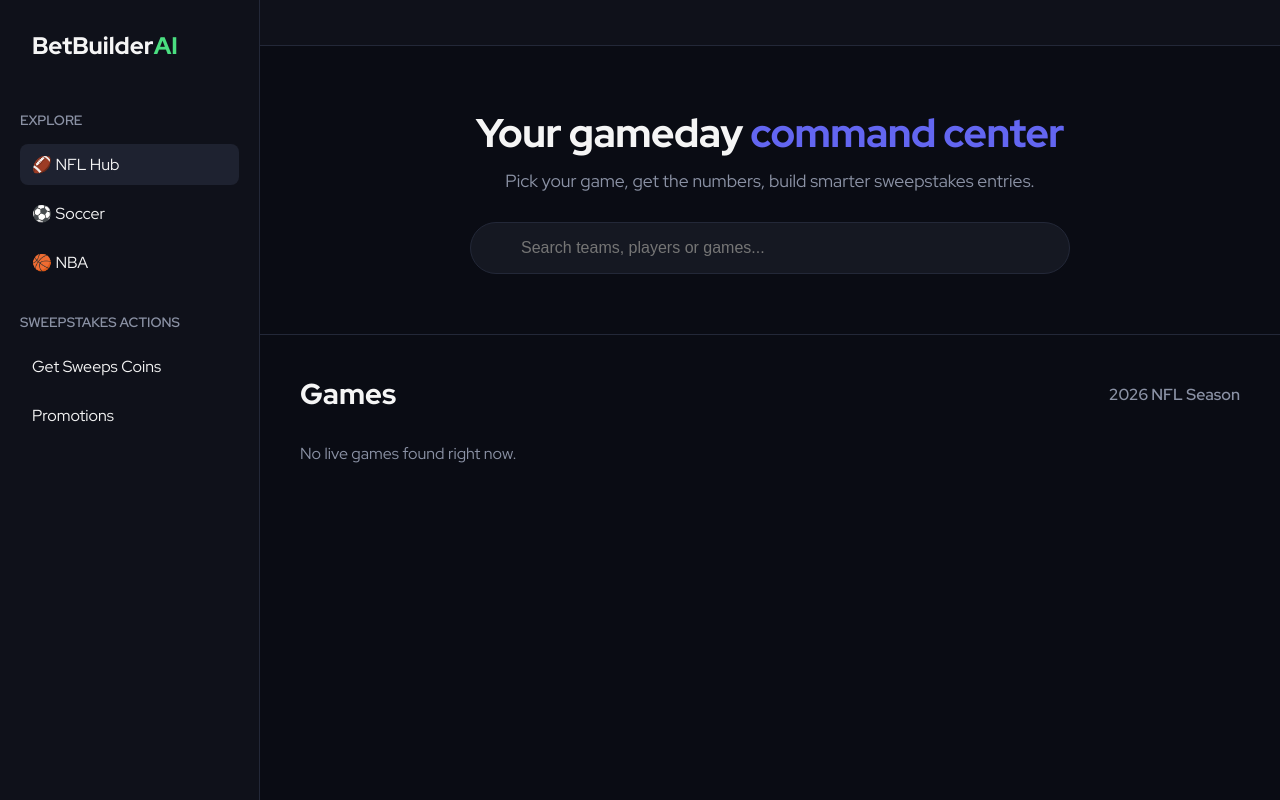
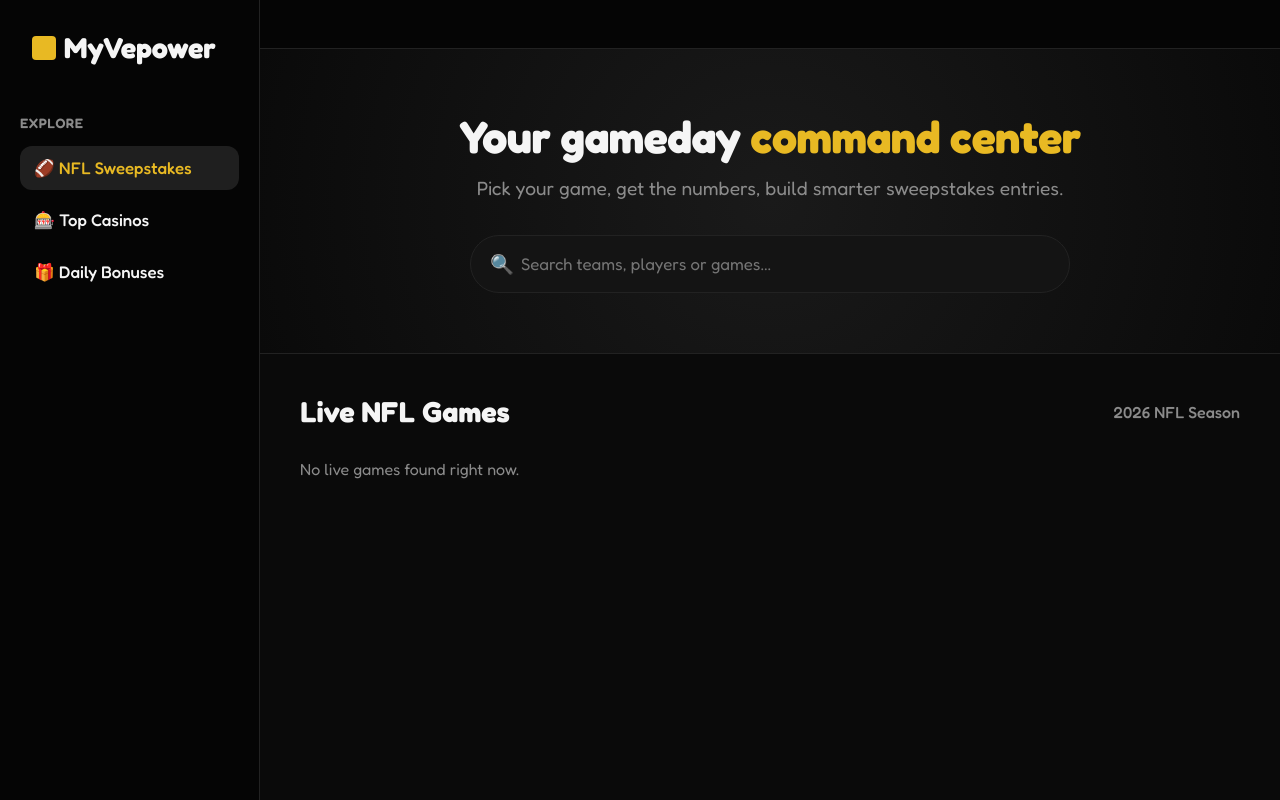
Before and after one commit to karthi3345/football, a Django app: page / in a window 1280 px wide. Run offline with Django 5.2, Linux system fonts and the light colour scheme; data that the repository does not hold is empty.

Commit message:
Apply exact MyVepower theme and typography to BetBuilder layout

```diff
--- a/sportsbook/templates/sportsbook/home.html
+++ b/sportsbook/templates/sportsbook/home.html
@@ -3,80 +3,96 @@
 <head>
   <meta charset="UTF-8">
   <meta name="viewport" content="width=device-width, initial-scale=1.0">
-  <title>BetBuilderAI NFL | Live Sweepstakes Data</title>
-  <link href="https://fonts.googleapis.com/css2?family=Red+Hat+Display:wght@400;500;600;700;800&display=swap" rel="stylesheet">
+  <title>MyVepower | Sweepstakes Command Center</title>
+
+  <!-- Using Fredoka font as detected on myvepower.com -->
+  <link rel="preconnect" href="https://fonts.googleapis.com">
+  <link rel="preconnect" href="https://fonts.gstatic.com" crossorigin>
+  <link href="https://fonts.googleapis.com/css2?family=Fredoka:wght@400;500;600;700&display=swap" rel="stylesheet">
+
   <style>
     :root {
-      --bg-base: #0a0c14;
-      --bg-surface: #151822;
-      --bg-surface-hover: #1e2230;
-      --bg-sidebar: #0f111a;
+      /* Exact colors from myvepower.com */
+      --bg-base: #0a0a0a;
+      --bg-surface: #141414; /* Slightly lighter for cards */
+      --bg-surface-hover: #1f1f1f;
+      --bg-sidebar: #050505;
       --text-main: #f5f5f5;
-      --text-muted: #8b92a5;
-      --accent: #4ade80;
-      --border: #232838;
+      --text-muted: #8b8b8b;
+      --accent: #e8b923; /* MyVepower Gold */
+      --border: #222222;
       --sidebar-width: 260px;
     }
+
     * { box-sizing: border-box; margin: 0; padding: 0; }
-    body { background-color: var(--bg-base); color: var(--text-main); font-family: 'Red Hat Display', sans-serif; display: flex; min-height: 100vh; overflow-x: hidden; }
+    body { background-color: var(--bg-base); color: var(--text-main); font-family: 'Fredoka', sans-serif; display: flex; min-height: 100vh; overflow-x: hidden; }
 
     /* Sidebar */
     .sidebar { width: var(--sidebar-width); background-color: var(--bg-sidebar); border-right: 1px solid var(--border); padding: 20px 0; position: fixed; top: 0; left: 0; height: 100vh; overflow-y: auto; z-index: 10; }
     .sidebar-section { padding: 0 20px; margin-bottom: 30px; }
-    .sidebar-title { font-size: 0.85rem; text-transform: uppercase; color: var(--text-muted); margin-bottom: 15px; font-weight: 600; }
+    .sidebar-title { font-size: 0.85rem; text-transform: uppercase; color: var(--text-muted); margin-bottom: 15px; font-weight: 600; letter-spacing: 0.5px;}
     .sidebar-nav { list-style: none; }
     .sidebar-nav li { margin-bottom: 8px; }
-    .sidebar-nav a { color: var(--text-main); text-decoration: none; font-size: 1rem; display: flex; align-items: center; padding: 10px 12px; border-radius: 8px; transition: background 0.2s; }
-    .sidebar-nav a:hover, .sidebar-nav a.active { background-color: var(--bg-surface-hover); color: var(--text-main); }
+    .sidebar-nav a { color: var(--text-main); text-decoration: none; font-size: 1.05rem; display: flex; align-items: center; padding: 12px 14px; border-radius: 12px; transition: background 0.2s, color 0.2s; font-weight: 500;}
+    .sidebar-nav a:hover, .sidebar-nav a.active { background-color: var(--bg-surface-hover); color: var(--accent); }
 
     .main-content { flex: 1; margin-left: var(--sidebar-width); display: flex; flex-direction: column; }
 
     /* Ticker */
-    .ticker { background-color: var(--bg-sidebar); border-bottom: 1px solid var(--border); padding: 12px 20px; overflow: hidden; white-space: nowrap; }
+    .ticker { background-color: var(--bg-sidebar); border-bottom: 1px solid var(--border); padding: 14px 20px; overflow: hidden; white-space: nowrap; }
     .ticker-track { display: inline-flex; gap: 30px; animation: scroll 40s linear infinite; }
-    .ticker-item { display: inline-flex; align-items: center; gap: 10px; font-size: 0.9rem; background: var(--bg-surface); padding: 6px 14px; border-radius: 20px; border: 1px solid var(--border);}
-    .ticker-item .win { color: var(--text-muted); font-size: 0.8rem; text-transform: uppercase; font-weight: 700; margin-right: 5px;}
+    .ticker-item { display: inline-flex; align-items: center; gap: 10px; font-size: 0.95rem; background: var(--bg-surface); padding: 8px 16px; border-radius: 20px; border: 1px solid var(--border); font-weight: 500;}
+    .ticker-item .win { color: var(--accent); font-size: 0.85rem; text-transform: uppercase; font-weight: 700; margin-right: 5px;}
     @keyframes scroll { 0% { transform: translateX(0); } 100% { transform: translateX(-50%); } }
 
     /* Hero */
-    .hero { padding: 60px 40px; text-align: center; border-bottom: 1px solid var(--border); }
-    .hero h1 { font-size: 2.5rem; margin-bottom: 10px; font-weight: 800; letter-spacing: -0.5px;}
+    .hero { padding: 60px 40px; text-align: center; border-bottom: 1px solid var(--border); background: radial-gradient(circle at center, #1a1a1a 0%, var(--bg-base) 100%); }
+    .hero h1 { font-size: 2.8rem; margin-bottom: 12px; font-weight: 700; letter-spacing: -0.5px;}
     .hero .accent { color: var(--accent); }
-    .hero-sub { color: var(--text-muted); margin-bottom: 30px; font-size: 1.1rem; }
+    .hero-sub { color: var(--text-muted); margin-bottom: 35px; font-size: 1.2rem; font-weight: 400;}
+
+    /* Search Bar styled with MyVepower gold focus */
     .search-wrap { max-width: 600px; margin: 0 auto; position: relative; }
-    .search-input { width: 100%; padding: 16px 20px 16px 50px; border-radius: 30px; border: 1px solid var(--border); background-color: var(--bg-surface); color: var(--text-main); font-size: 1rem; outline: none; }
-    .search-input:focus { border-color: var(--accent); }
+    .search-input { width: 100%; padding: 18px 24px 18px 50px; border-radius: 30px; border: 1px solid var(--border); background-color: var(--bg-surface); color: var(--text-main); font-size: 1.05rem; outline: none; transition: border-color 0.2s, box-shadow 0.2s; font-family: 'Fredoka', sans-serif;}
+    .search-input:focus { border-color: var(--accent); box-shadow: 0 0 0 3px rgba(232, 185, 35, 0.15); }
+    .search-icon { position: absolute; left: 20px; top: 50%; transform: translateY(-50%); font-size: 1.2rem; color: var(--text-muted); }
 
     /* Grid Section */
     .games-section { padding: 40px; max-width: 1400px; margin: 0 auto; width: 100%; }
     .section-header { display: flex; justify-content: space-between; align-items: center; margin-bottom: 30px; }
-    .section-header h2 { font-size: 1.8rem; font-weight: 800; }
-    .games-grid { display: grid; grid-template-columns: repeat(auto-fill, minmax(340px, 1fr)); gap: 20px; }
+    .section-header h2 { font-size: 1.8rem; font-weight: 700; }
+    .games-grid { display: grid; grid-template-columns: repeat(auto-fill, minmax(340px, 1fr)); gap: 24px; }
 
-    /* Game Card matching BetBuilderAI */
-    .game-card { background-color: var(--bg-surface); border: 1px solid var(--border); border-radius: 12px; overflow: hidden; transition: transform 0.2s, box-shadow 0.2s; display: flex; flex-direction: column;}
-    .game-card:hover { transform: translateY(-3px); border-color: #3b4256; }
+    /* Game Card matching BetBuilderAI but styled for MyVepower */
+    .game-card { background-color: var(--bg-surface); border: 1px solid var(--border); border-radius: 16px; overflow: hidden; transition: transform 0.2s, box-shadow 0.2s, border-color 0.2s; display: flex; flex-direction: column; box-shadow: 0 4px 15px rgba(0,0,0,0.2);}
+    .game-card:hover { transform: translateY(-4px); border-color: var(--accent); box-shadow: 0 8px 25px rgba(0,0,0,0.4);}
 
-    .card-header { padding: 12px 20px; border-bottom: 1px solid var(--border); display: flex; justify-content: space-between; align-items: center; background: rgba(0,0,0,0.2); }
-    .card-week { font-size: 0.85rem; color: var(--text-muted); font-weight: 700; text-transform: uppercase;}
-    .card-status { font-size: 0.75rem; padding: 4px 10px; border-radius: 12px; font-weight: 700; background: var(--border); }
-    .card-status.final { background: #1e2230; color: var(--text-muted); }
+    .card-header { padding: 14px 20px; border-bottom: 1px solid var(--border); display: flex; justify-content: space-between; align-items: center; background: rgba(0,0,0,0.3); }
+    .card-week { font-size: 0.9rem; color: var(--text-muted); font-weight: 600; text-transform: uppercase; letter-spacing: 0.5px;}
+    .card-status { font-size: 0.8rem; padding: 4px 12px; border-radius: 20px; font-weight: 600; background: var(--border); }
+    .card-status.final { background: #222; color: var(--text-muted); }
     .card-status.upcoming { background: var(--accent); color: #111; }
 
-    .card-body { padding: 24px 20px; flex: 1; display: flex; flex-direction: column; justify-content: center; gap: 16px; }
+    .card-body { padding: 24px 20px; flex: 1; display: flex; flex-direction: column; justify-content: center; gap: 18px; }
 
-    .team-row { display: flex; align-items: center; justify-content: space-between; font-size: 1.25rem; font-weight: 700; }
-    .team-info { display: flex; align-items: center; gap: 12px; }
-    .team-logo-placeholder { width: 32px; height: 32px; border-radius: 50%; background: #2a3042; display: flex; align-items: center; justify-content: center; font-size: 0.8rem; font-weight: bold; color: var(--text-muted); }
-    .team-score { font-size: 1.5rem; font-weight: 800; }
+    .team-row { display: flex; align-items: center; justify-content: space-between; font-size: 1.3rem; font-weight: 600; }
+    .team-info { display: flex; align-items: center; gap: 14px; }
 
-    .card-footer { padding: 16px 20px; border-top: 1px solid var(--border); }
-    .btn-stats { display: block; width: 100%; text-align: center; background: transparent; border: 1px solid var(--border); padding: 12px; border-radius: 8px; color: var(--text-main); font-weight: 600; text-decoration: none; transition: 0.2s; }
-    .btn-stats:hover { background: var(--bg-surface-hover); border-color: var(--text-muted); }
+    /* Logos changed to dark grey circles to match aesthetics */
+    .team-logo-placeholder { width: 36px; height: 36px; border-radius: 50%; background: #222; display: flex; align-items: center; justify-content: center; font-size: 0.85rem; font-weight: 700; color: var(--text-muted); border: 1px solid #333;}
+    .team-score { font-size: 1.6rem; font-weight: 700; }
+
+    .card-footer { padding: 18px 20px; border-top: 1px solid var(--border); background: rgba(0,0,0,0.1);}
+
+    /* Button explicitly styled using MyVepower fallback styles (Gold BG, #111 Text) */
+    .btn-stats { display: block; width: 100%; text-align: center; background: var(--accent); border: none; padding: 14px; border-radius: 10px; color: #111; font-weight: 600; font-size: 1.05rem; text-decoration: none; transition: 0.2s; font-family: 'Fredoka', sans-serif;}
+    .btn-stats:hover { background: #ffd036; transform: scale(1.02); }
 
     @media (max-width: 768px) {
       .sidebar { display: none; }
       .main-content { margin-left: 0; }
+      .hero { padding: 40px 20px; }
+      .search-input { font-size: 1rem; }
     }
   </style>
 </head>
@@ -84,20 +100,16 @@
 
   <aside class="sidebar">
     <div class="sidebar-section">
-      <h3 style="color: var(--text-main); font-size: 1.5rem; font-weight: 800; margin-bottom: 40px; padding: 10px 12px;">BetBuilder<span style="color:var(--accent);">AI</span></h3>
+      <!-- Logo updated to MyVepower Style -->
+      <h3 style="color: var(--text-main); font-size: 1.8rem; font-weight: 700; margin-bottom: 40px; padding: 10px 12px; display:flex; align-items:center; gap:8px;">
+        <div style="width:24px; height:24px; background:var(--accent); border-radius:4px;"></div> MyVepower
+      </h3>
 
       <div class="sidebar-title">Explore</div>
       <ul class="sidebar-nav">
-        <li><a href="#" class="active">🏈 NFL Hub</a></li>
-        <li><a href="#">⚽ Soccer</a></li>
-        <li><a href="#">🏀 NBA</a></li>
-      </ul>
-    </div>
-    <div class="sidebar-section">
-      <div class="sidebar-title">Sweepstakes Actions</div>
-      <ul class="sidebar-nav">
-        <li><a href="#">Get Sweeps Coins</a></li>
-        <li><a href="#">Promotions</a></li>
+        <li><a href="#" class="active">🏈 NFL Sweepstakes</a></li>
+        <li><a href="#">🎰 Top Casinos</a></li>
+        <li><a href="#">🎁 Daily Bonuses</a></li>
       </ul>
     </div>
   </aside>
@@ -119,11 +131,12 @@
       </div>
     </div>
 
-    <!-- Hero Section mirroring BetBuilderAI -->
+    <!-- Hero Section mirroring BetBuilderAI but themed for MyVepower -->
     <div class="hero">
-      <h1>Your gameday <span class="accent" style="color: #6366f1;">command center</span></h1>
+      <h1>Your gameday <span class="accent">command center</span></h1>
       <p class="hero-sub">Pick your game, get the numbers, build smarter sweepstakes entries.</p>
       <div class="search-wrap">
+        <span class="search-icon">🔍</span>
         <input type="search" class="search-input" placeholder="Search teams, players or games...">
       </div>
     </div>
@@ -131,8 +144,8 @@
     <!-- Live Data Grid -->
     <div class="games-section">
       <div class="section-header">
-        <h2>Games</h2>
-        <span style="color: var(--text-muted); font-weight: 600;">{{ season }}</span>
+        <h2>Live NFL Games</h2>
+        <span style="color: var(--text-muted); font-weight: 500;">{{ season }}</span>
       </div>
 
       <div class="games-grid">
@@ -165,7 +178,7 @@
               </div>
 
               <div class="card-footer">
-                <a href="#" class="btn-stats">View Game Data & Props &rarr;</a>
+                <a href="#" class="btn-stats">View Game Data & Props</a>
               </div>
             </div>
             {% endfor %}
```
